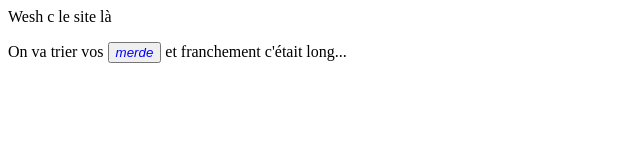
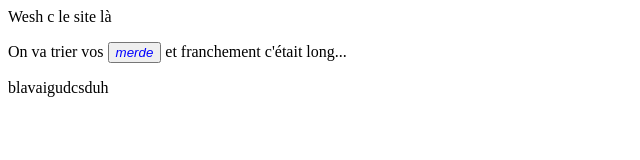
Before and after one commit to Mateofsr/site1, a plain HTML site: page index.html in a window 1280 px wide. Shown: the whole page, without its empty margins (0-640 px from the left). Drawn offline with Linux system fonts and the light colour scheme.

Commit message:
Update index.html

```diff
--- a/index.html
+++ b/index.html
@@ -7,7 +7,7 @@
       <p>On va trier vos <button style="color:blue;"><em>merde</em></button>
       et franchement c'était long...
       </p>
-
+      <aside>blavaigudcsduh</aside>
 
 
 
```
